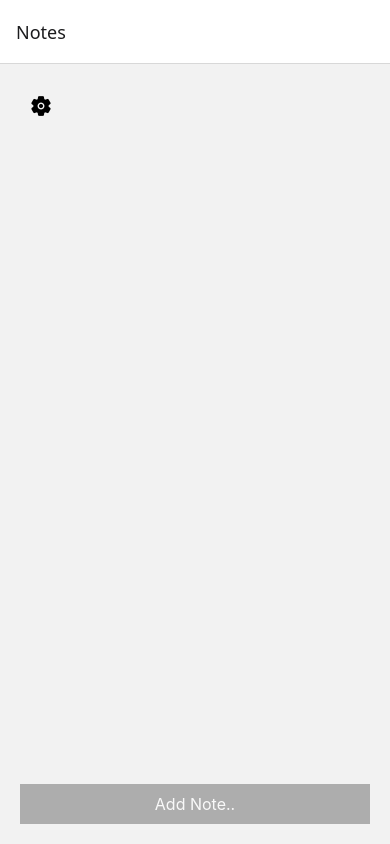
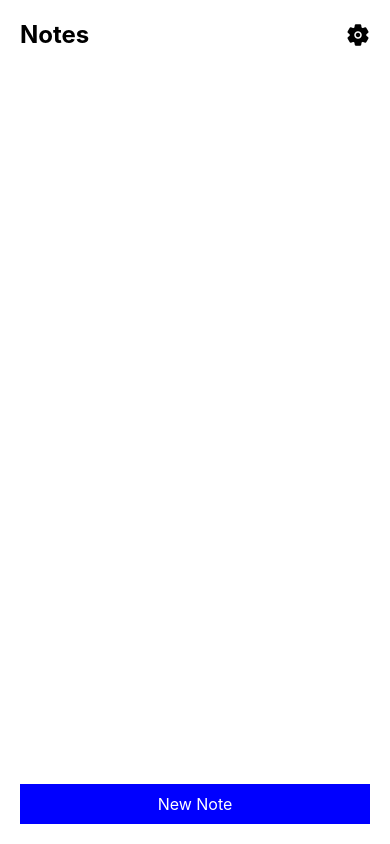
Before and after one commit to samiullah2001/Notes-App, a React Native app in the folder NotesApp/: screen / in a window 390 px wide. Built offline with nearby package versions, Linux system fonts and the light colour scheme.

Commit message:
differentiated components
divided components for better understanding and work.

```diff
--- a/NotesApp/App.js
+++ b/NotesApp/App.js
@@ -1,16 +1,17 @@
 import React from 'react';
 import { NavigationContainer } from '@react-navigation/native';
 import { createStackNavigator } from '@react-navigation/stack';
-import NotesScreen from './src/screens/NotesScreen';
+import { SafeAreaView } from 'react-native';
+import NotesScreen from "./src/screens/NotesScreen";
+import NotesApp from "./src/components/NotesApp";
+
 
 const Stack = createStackNavigator();
 
 export default function App() {
   return (
-    <NavigationContainer>
-      <Stack.Navigator>
-        <Stack.Screen name="Notes" component={NotesScreen} />
-      </Stack.Navigator>
-    </NavigationContainer>
+    <SafeAreaView style={{ flex: 1 }}>
+      <NotesApp />
+    </SafeAreaView>
   );
 }
--- /dev/null
+++ b/NotesApp/src/components/NotesApp.js
@@ -0,0 +1,56 @@
+import React, { useState, useEffect } from 'react';
+import { View, Text, TouchableOpacity, FlatList, Image, Modal, TextInput } from 'react-native';
+import AsyncStorage from '@react-native-async-storage/async-storage';
+import * as ImagePicker from 'expo-image-picker';
+import { Ionicons } from '@expo/vector-icons';
+import styles from '../components/styles';
+import NotesScreen from "../../src/screens/NotesScreen";
+
+
+export default function NotesApp() {
+  const [notes, setNotes] = useState([]);
+  const [input, setInput] = useState('');
+  const [modalVisible, setModalVisible] = useState(false);
+
+  useEffect(() => {
+    loadNotes();
+  }, []);
+
+  const saveNotes = async (newNotes) => {
+    try {
+      await AsyncStorage.setItem('notes', JSON.stringify(newNotes));
+      setNotes(newNotes);
+    } catch (error) {
+      console.error('Error saving notes:', error);
+    }
+  };
+
+  const loadNotes = async () => {
+    try {
+      const storedNotes = await AsyncStorage.getItem('notes');
+      if (storedNotes) setNotes(JSON.parse(storedNotes));
+    } catch (error) {
+      console.error('Error loading notes:', error);
+    }
+  };
+
+  const addNote = () => {
+    if (input.trim()) {
+      const newNote = { id: Date.now().toString(), text: input };
+      saveNotes([...notes, newNote]);
+      setInput('');
+      setModalVisible(false);
+    }
+  };
+
+  return (
+    <NotesScreen
+      notes={notes}
+      input={input}
+      setInput={setInput}
+      modalVisible={modalVisible}
+      setModalVisible={setModalVisible}
+      addNote={addNote}
+    />
+  );
+}
--- /dev/null
+++ b/NotesApp/src/components/styles.js
@@ -0,0 +1,17 @@
+import { StyleSheet } from 'react-native';
+
+const styles = StyleSheet.create({
+  container: { flex: 1, padding: 20 },
+  header: { flexDirection: 'row', justifyContent: 'space-between', alignItems: 'center' },
+  title: { fontSize: 24, fontWeight: 'bold' },
+  note: { padding: 10, borderBottomWidth: 1 },
+  noteText: { fontSize: 16 },
+  addButton: { backgroundColor: 'blue', padding: 10, marginTop: 20, alignItems: 'center' },
+  addButtonText: { color: 'white', fontSize: 16 },
+  modalContainer: { flex: 1, justifyContent: 'center', alignItems: 'center', padding: 20 },
+  textInput: { borderBottomWidth: 1, width: '80%', padding: 10, marginBottom: 10 },
+  saveButton: { backgroundColor: 'green', padding: 10, marginBottom: 10, alignItems: 'center' },
+  closeButton: { padding: 10 },
+});
+
+export default styles;
--- a/NotesApp/src/screens/NotesScreen.js
+++ b/NotesApp/src/screens/NotesScreen.js
@@ -1,198 +1,52 @@
-import React, { useState, useEffect } from 'react';
-import { View, Text, TextInput, TouchableOpacity, FlatList, Image, Modal, StyleSheet, ScrollView } from 'react-native';
-import AsyncStorage from '@react-native-async-storage/async-storage';
-import * as ImagePicker from 'expo-image-picker';
+import React from 'react';
+import { View, Text, TextInput, TouchableOpacity, FlatList, Modal } from 'react-native';
 import { Ionicons } from '@expo/vector-icons';
+import styles from '../components/styles';
 
-export default function NotesApp() {
-  const [notes, setNotes] = useState([]);
-  const [input, setInput] = useState('');
-  const [editingId, setEditingId] = useState(null);
-  const [image, setImage] = useState(null);
-  const [modalVisible, setModalVisible] = useState(false);
-  const [viewModalVisible, setViewModalVisible] = useState(false);
-  const [settingsModalVisible, setSettingsModalVisible] = useState(false);
-  const [selectedNote, setSelectedNote] = useState(null);
-
-  useEffect(() => {
-    loadNotes();
-  }, []);
-
-  const saveNotes = async (newNotes) => {
-    try {
-      await AsyncStorage.setItem('notes', JSON.stringify(newNotes));
-      setNotes(newNotes);
-    } catch (error) {
-      console.error('Error saving notes:', error);
-    }
-  };
-
-  const loadNotes = async () => {
-    try {
-      const storedNotes = await AsyncStorage.getItem('notes');
-      if (storedNotes) setNotes(JSON.parse(storedNotes));
-    } catch (error) {
-      console.error('Error loading notes:', error);
-    }
-  };
-
-  const addNote = () => {
-    if (input.trim() || image) {
-      const newNote = { id: Date.now().toString(), text: input, image };
-      const newNotes = [...notes, newNote];
-      saveNotes(newNotes);
-      setInput('');
-      setImage(null);
-      setModalVisible(false);
-    }
-  };
-
-  const pickImage = async () => {
-    let result = await ImagePicker.launchImageLibraryAsync({
-      allowsEditing: true,
-      aspect: [4, 3],
-      quality: 1,
-    });
-    if (!result.canceled) {
-      setImage(result.assets[0].uri);
-    }
-  };
-
-  const openViewModal = (note) => {
-    setSelectedNote(note);
-    setInput('');
-    setImage(note.image);
-    setEditingId(note.id);
-    setViewModalVisible(true);
-  };
-
-  const saveEdit = () => {
-    if (editingId) {
-      const updatedNotes = notes.map(note =>
-        note.id === editingId ? { ...note, text: note.text + '\n' + input, image } : note
-      );
-      saveNotes(updatedNotes);
-      setEditingId(null);
-      setViewModalVisible(false);
-    }
-  };
-
+export default function NotesScreen({ notes, input, setInput, modalVisible, setModalVisible, addNote }) {
   return (
     <View style={styles.container}>
+      {/* Header */}
       <View style={styles.header}>
-        <TouchableOpacity style={styles.settingsButton} onPress={() => setSettingsModalVisible(true)}>
-          <Ionicons name="settings" size={22} color="black" />
+        <Text style={styles.title}>Notes</Text>
+        <TouchableOpacity style={styles.settingsButton}>
+          <Ionicons name="settings" size={24} color="black" />
         </TouchableOpacity>
       </View>
 
+      {/* Notes List */}
       <FlatList
         data={notes}
         keyExtractor={item => item.id}
         renderItem={({ item }) => (
-          <TouchableOpacity onPress={() => openViewModal(item)}>
-            <View style={styles.note}>
-              <Text style={styles.noteText}>{item.text}</Text>
-              {item.image && <Image source={{ uri: item.image }} style={styles.noteImage} />}
-            </View>
-          </TouchableOpacity>
+          <View style={styles.note}>
+            <Text style={styles.noteText}>{item.text}</Text>
+          </View>
         )}
       />
 
       {/* Add Note Button */}
-      <TouchableOpacity
-        style={[styles.addButton, (input.trim() === '' && !image) && styles.disabledButton]}
-        onPress={() => setModalVisible(true)}
-      >
-        <Text style={styles.addButtonText}>Add Note..</Text>
+      <TouchableOpacity style={styles.addButton} onPress={() => setModalVisible(true)}>
+        <Text style={styles.addButtonText}>New Note</Text>
       </TouchableOpacity>
 
       {/* Add Note Modal */}
       <Modal visible={modalVisible} animationType="slide">
         <View style={styles.modalContainer}>
+          <TextInput
+            style={styles.textInput}
+            placeholder="Write a note..."
+            value={input}
+            onChangeText={setInput}
+          />
+          <TouchableOpacity style={styles.saveButton} onPress={addNote}>
+            <Text style={styles.addButtonText}>Save</Text>
+          </TouchableOpacity>
           <TouchableOpacity style={styles.closeButton} onPress={() => setModalVisible(false)}>
             <Ionicons name="close" size={30} color="black" />
           </TouchableOpacity>
-
-          <TextInput
-            style={styles.textInput}
-            placeholder="Write a note..."
-            onChangeText={setInput}
-          />
-
-          {image && <Image source={{ uri: image }} style={styles.viewNoteImage} />}
-
-          <TouchableOpacity onPress={pickImage}>
-            <Ionicons name="image" size={30} color="blue" />
-          </TouchableOpacity>
-
-          <TouchableOpacity
-            style={[styles.saveButton, (input.trim() === '' && !image) && styles.disabledButton]}
-            onPress={addNote}
-            disabled={input.trim() === '' && !image}
-          >
-            <Text style={styles.addButtonText}>Save Note</Text>
-          </TouchableOpacity>
-        </View>
-      </Modal>
-
-      {/* View Note Modal */}
-      <Modal visible={viewModalVisible} animationType="slide">
-        <ScrollView contentContainerStyle={styles.modalContainer}>
-          {selectedNote && (
-            <>
-              <TouchableOpacity style={styles.closeButton} onPress={() => setViewModalVisible(false)}>
-                <Ionicons name="close" size={30} color="black" />
-              </TouchableOpacity>
-              {selectedNote.image && <Image source={{ uri: selectedNote.image }} style={styles.viewNoteImage} />}
-              <Text style={styles.noteText}>{selectedNote.text}</Text>
-
-              <View style={styles.editContainer}>
-                <TextInput
-                  style={styles.textInput}
-                  placeholder="Add more text..."
-                  value={input}
-                  onChangeText={setInput}
-                />
-                <TouchableOpacity onPress={pickImage}>
-                  <Ionicons name="image" size={30} color="blue" />
-                </TouchableOpacity>
-                <TouchableOpacity style={styles.saveButton} onPress={saveEdit}>
-                  <Text style={styles.addButtonText}>Save</Text>
-                </TouchableOpacity>
-              </View>
-            </>
-          )}
-        </ScrollView>
-      </Modal>
-      <Modal visible={settingsModalVisible} animationType="slide">
-        <View style={styles.modalContainer}>
-          <TouchableOpacity style={styles.closeButton} onPress={() => setSettingsModalVisible(false)}>
-            <Ionicons name="close" size={30} color="black" />
-          </TouchableOpacity>
-          <Text style={styles.title}>About Notes App</Text>
-          <Text>Version: 1.0.0</Text>
-          <Text>Contact: support@notesapp.com</Text>
         </View>
       </Modal>
     </View>
   );
 }
-
-const styles = StyleSheet.create({
-  container: { flex: 1, padding: 20 },
-  header: { flexDirection: 'row', alignItems: 'center', justifyContent: 'space-between', marginBottom: 20 },
-  title: { fontSize: 24, fontWeight: 'bold' },
-  note: { padding: 10, borderBottomWidth: 1 },
-  noteText: { fontSize: 16 },
-  noteImage: { width: 50, height: 50, marginTop: 5 },
-  viewNoteImage: { width: '100%', height: 300, resizeMode: 'contain', marginVertical: 10 },
-  addButton: { backgroundColor: 'blue', padding: 10, marginTop: 20, alignItems: 'center' },
-  addButtonText: { color: 'white', fontSize: 16 },
-  settingsButton: { padding: 10 },
-  modalContainer: { flex: 1, justifyContent: 'flex-start', alignItems: 'center', padding: 20 },
-  closeButton: { position: 'absolute', top: 20, right: 20, zIndex: 1 },
-  textInput: { borderBottomWidth: 1, width: '80%', padding: 10, marginBottom: 10 },
-  editContainer: { flexDirection: 'row', alignItems: 'center', justifyContent: 'space-between', width: '100%', padding: 10, backgroundColor: 'white', position: 'absolute', bottom: 0, left: 0, right: 0 },
-  saveButton: { backgroundColor: 'green', padding: 10, borderRadius: 5, marginLeft: 10 },
-  disabledButton: { backgroundColor: 'gray', opacity: 0.6 }
-});
--- a/package.json
+++ b/package.json
@@ -1,13 +1,17 @@
 {
   "dependencies": {
+    "@expo/metro-runtime": "~4.0.1",
+    "@react-native-async-storage/async-storage": "^2.1.1",
     "@react-navigation/native": "^7.0.14",
     "@react-navigation/stack": "^7.1.1",
+    "expo-dev-client": "~5.0.12",
     "expo-image-picker": "^16.0.6",
+    "react-dom": "18.3.1",
     "react-native-gesture-handler": "^2.23.1",
     "react-native-reanimated": "^3.16.7",
     "react-native-safe-area-context": "^5.2.0",
     "react-native-screens": "^4.6.0",
     "react-native-vector-icons": "^10.2.0",
-    "expo-dev-client": "~5.0.12"
+    "react-native-web": "~0.19.13"
   }
 }
```
Also changed, not shown: 2 other files (tests, documents, lock files or other folders).
